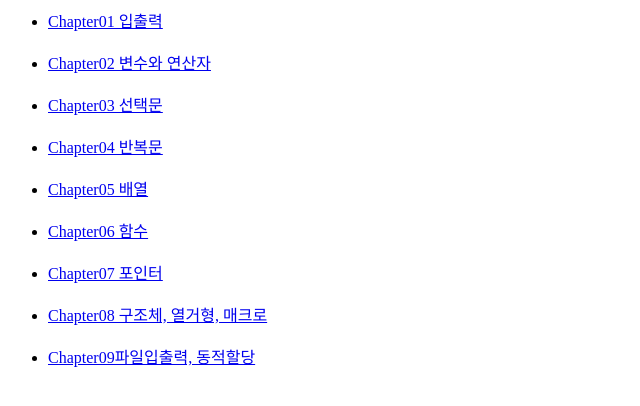
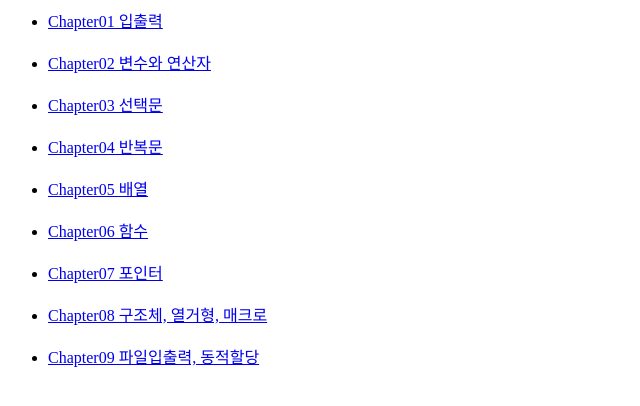
Before and after one commit to shyProgrammer351/shyprogrammer351.github.io, a plain HTML site: page index.html in a window 1280 px wide. Shown: the full height of the page, 0-640 px from the left. Drawn offline with Linux system fonts and the light colour scheme.

Commit message:
Update index.html

```diff
--- a/index.html
+++ b/index.html
@@ -5,10 +5,10 @@
 <li><a href='./programming/C/Chapter03/BusFare.c.html'>Chapter03 선택문</a></li><br>
 <li><a href='./programming/C/Chapter04/Elevator.c.html'>Chapter04 반복문</a></li><br>
 <li><a href='./programming/C/Chapter05/Alphabet.c.html'>Chapter05 배열</a></li><br>
-<li><a href='./programming/C/Chapter06/TaxiFare.c.html'>Chapter06 함수 </a></li><br>
+<li><a href='./programming/C/Chapter06/TaxiFare.c.html'>Chapter06 함수</a></li><br>
 <li><a href='./programming/C/Chapter07/Score.c.html'>Chapter07 포인터</a></li><br>
 <li><a href='./programming/C/Chapter08/Color.c.html'>Chapter08 구조체, 열거형, 매크로</a></li><br>
-<li><a href='./programming/C/Chapter09/FileCopy.c.html'>Chapter09파일입출력, 동적할당 </a></li><br>
+<li><a href='./programming/C/Chapter09/FileCopy.c.html'>Chapter09 파일입출력, 동적할당</a></li><br>
 </ul>
 </body>
 </html>
```
